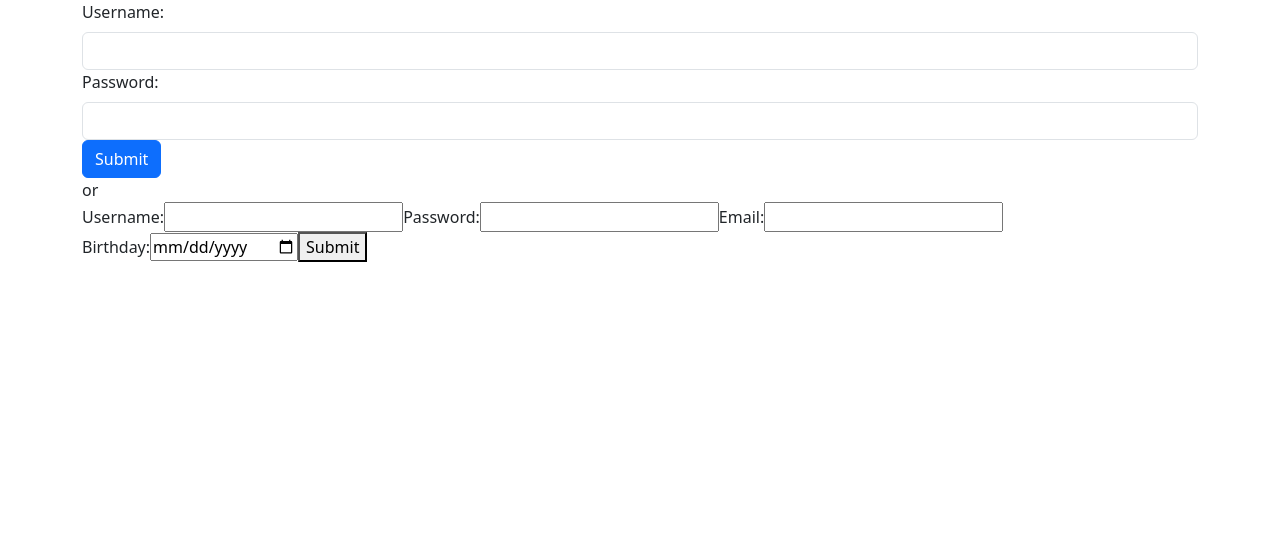
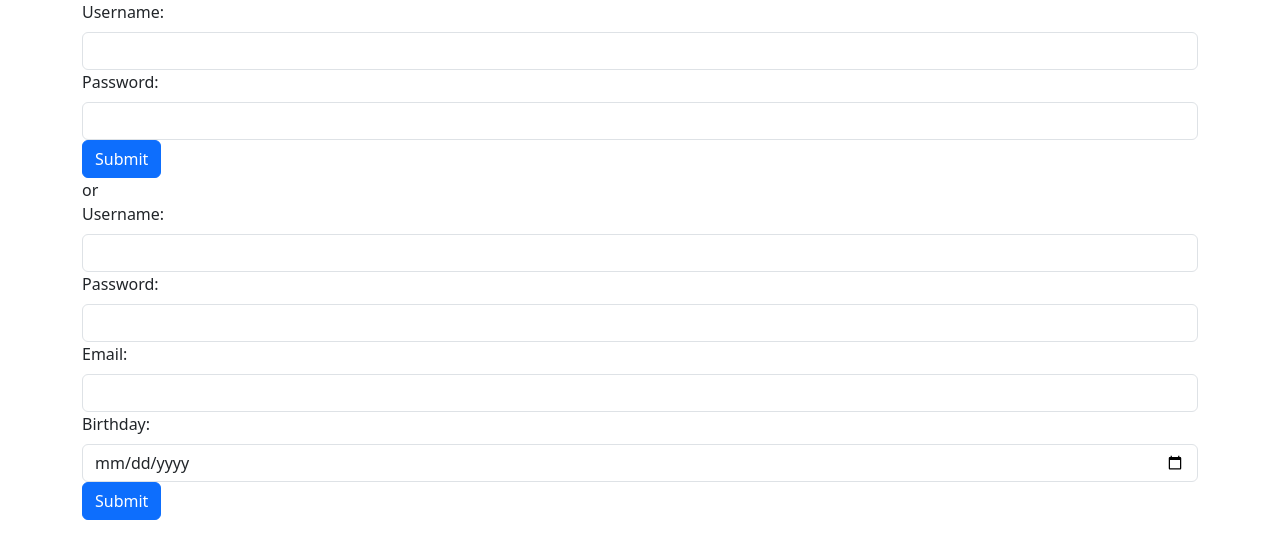
Before and after one commit to marksav85/myFlix-client, a React (Vite) app: page / in a window 1280 px wide. Shown: the top 558 px of the page. Built offline with nearby package versions, Linux system fonts and the light colour scheme.

Commit message:
apply bootstrap form styles to signup

```diff
--- a/src/components/signup-view/signup-view.jsx
+++ b/src/components/signup-view/signup-view.jsx
@@ -1,4 +1,6 @@
-import { useState } from 'react';
+import React, { useState } from "react";
+import Button from "react-bootstrap/Button";
+import Form from "react-bootstrap/Form";
 
 export const SignupView = () => {
   const [username, setUsername] = useState("");
@@ -13,65 +15,68 @@ export const SignupView = () => {
       Username: username,
       Password: password,
       Email: email,
-      Birthday: birthday
+      Birthday: birthday,
     };
 
-  fetch('https://my-flix-films-d4434240379d.herokuapp.com/users', {
-    method: 'POST',
+    fetch("https://my-flix-films-d4434240379d.herokuapp.com/users", {
+      method: "POST",
       body: JSON.stringify(data),
       headers: {
-      'Content-Type': 'application/json'
-    }
+        "Content-Type": "application/json",
+      },
     }).then((response) => {
       if (response.ok) {
-      alert('Sign up successful!');
+        alert("Sign up successful!");
         window.location.reload();
       } else {
-      alert('Sign up failed');
+        alert("Sign up failed");
       }
     });
   };
 
   return (
-    <form onSubmit={handleSubmit}>
-      <label>
-        Username:
-        <input
+    <Form onSubmit={handleSubmit}>
+      <Form.Group controlId="signUpFormUsername">
+        <Form.Label>Username:</Form.Label>
+        <Form.Control
           type="text"
           value={username}
           onChange={(e) => setUsername(e.target.value)}
           required
           minLength="3"
         />
-      </label>
-      <label>
-        Password:
-        <input
+      </Form.Group>
+
+      <Form.Group controlId="signUpFormPassword">
+        <Form.Label>Password:</Form.Label>
+        <Form.Control
           type="password"
           value={password}
           onChange={(e) => setPassword(e.target.value)}
           required
         />
-      </label>
-      <label>
-        Email:
-        <input
+      </Form.Group>
+      <Form.Group controlId="signUpFormEmail">
+        <Form.Label>Email:</Form.Label>
+        <Form.Control
           type="email"
           value={email}
           onChange={(e) => setEmail(e.target.value)}
           required
         />
-      </label>
-      <label>
-        Birthday:
-        <input
+      </Form.Group>
+      <Form.Group controlId="signUpFormBirthday">
+        <Form.Label>Birthday:</Form.Label>
+        <Form.Control
           type="date"
           value={birthday}
           onChange={(e) => setBirthday(e.target.value)}
           required
         />
-      </label>
-      <button type="submit">Submit</button>
-    </form>
+      </Form.Group>
+      <Button variant="primary" type="submit">
+        Submit
+      </Button>
+    </Form>
   );
 };
```
Lines whose indentation alone changed are shown as unchanged.
